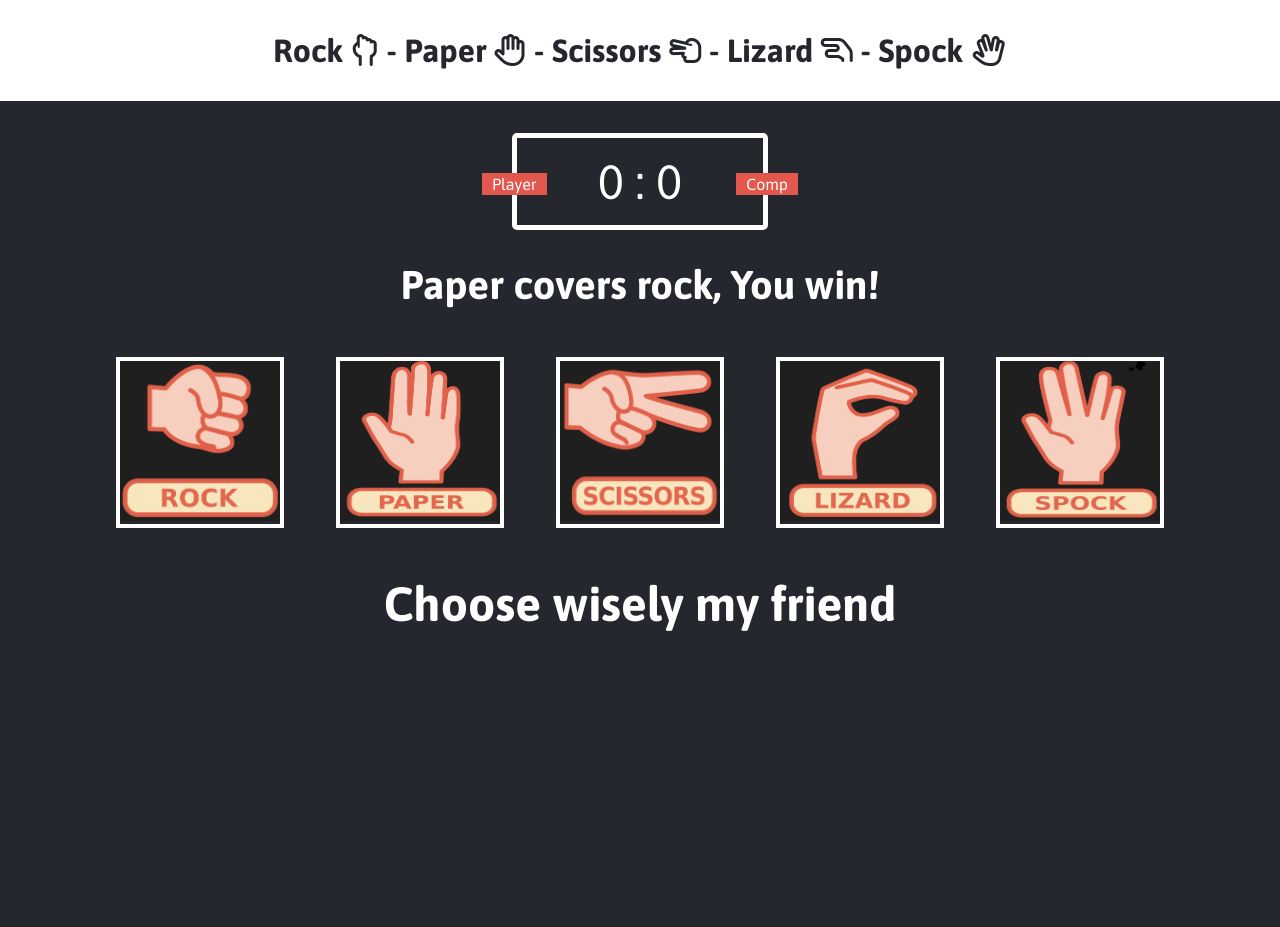
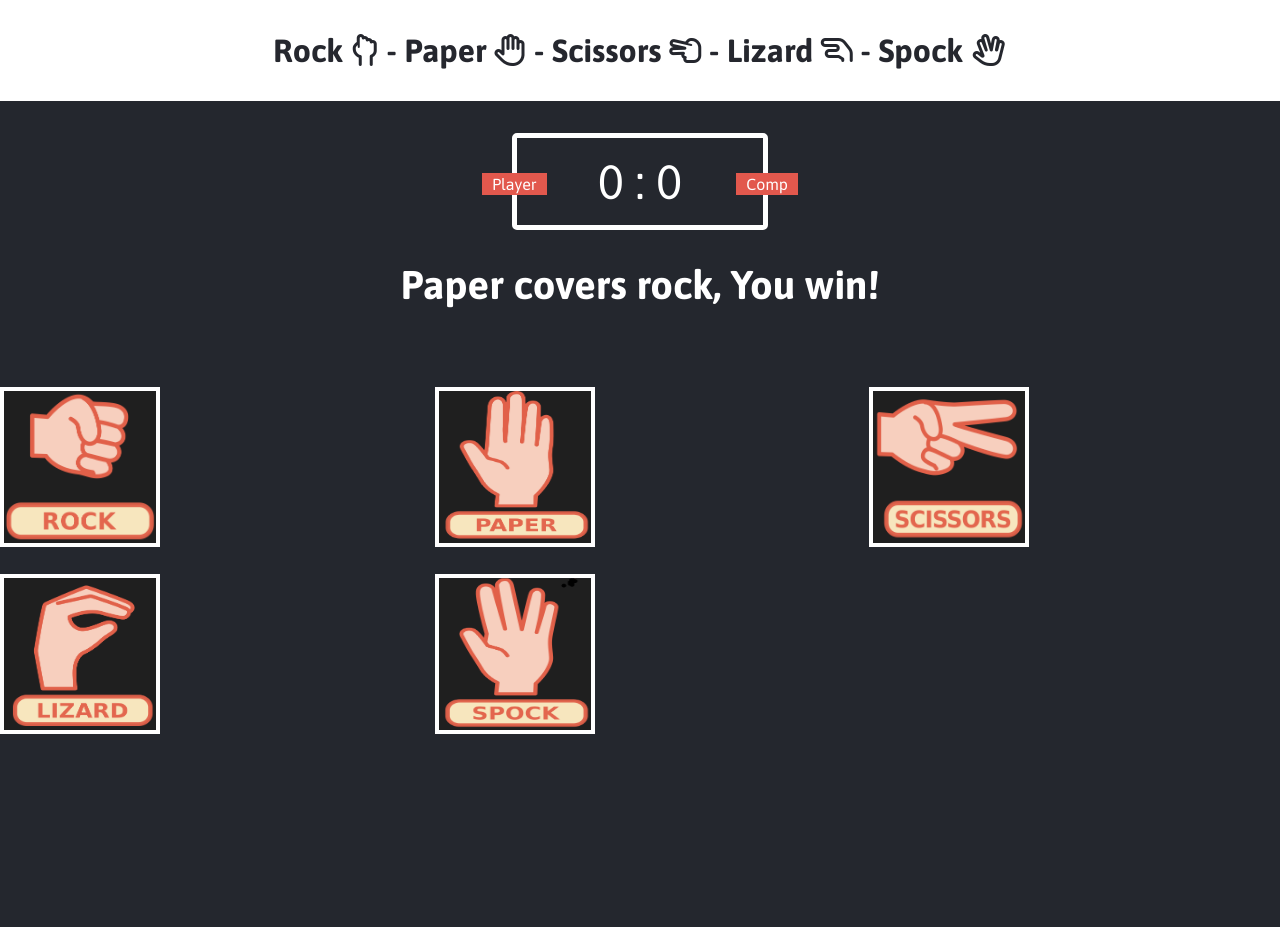
Before and after one commit to PajoHack/rock-paper-scissors-lizard-spock, a plain HTML site: page index.html in a window 1280 px wide. Shown: the top 927 px of the page. Before the commit the page ends 800 px from the top, so only its background shows below. Drawn offline with Linux system fonts and the light colour scheme.

Commit message:
Add favicon and grid layout

```diff
--- a/assets/css/styles.css
+++ b/assets/css/styles.css
@@ -8,6 +8,7 @@
 
 body {
     background-color: #24272E;
+    background-image: url('../images/image-of-outer-space.jpg') no-repeat center center;
 }
 
 header {
@@ -15,6 +16,10 @@ header {
     color: #25272E;
     text-align: center;
     padding: 2rem;
+}
+
+.wrapper {
+    background-image: url('../images/image-of-outer-space.jpg') no-repeat center center;
 }
 
 .scores-div {
@@ -52,33 +57,38 @@ header {
     color: white;
     text-align: center;
     font-weight: bold;
+    margin-bottom: 5rem;
 }
 
-/* .result > p {
-    text-transform: uppercase;
+.main-grid {
+    display: grid;
+    gap: 1.5rem;
+    grid-template-columns: repeat(3, 1fr);
+    grid-template-rows: repeat(3, 1fr);
+}
+
+/* .options {
+    text-align: center;
+    margin: 50px;
 } */
 
-.options {
-    text-align: center;
-    margin-top: 50px;
-}
+.option {
 
-.option {
-    border: 4px solid white;
-    margin: 0 1.5rem;
-    display: inline-block;
+    /* margin: 0 1.5rem; */
+    /* display: inline-block; */
     transition: all 0.5s ease;
 }
 
 .option > img {
     width: 10rem;
     height: 10rem;
+    border: 4px solid white;
 }
 
-.option:hover {
+.option:hover > img {
     cursor: pointer;
-    border: 10px solid lightskyblue;
-    background: white;
+    border: 5px solid lightskyblue;
+    /* background: white; */
 }
 
 #select-option {
--- a/index.html
+++ b/index.html
@@ -30,7 +30,9 @@
         <p class="">Paper covers rock, You win!</p>
     </div>
 
-    <div class="options">
+    <main class="main-grid">
+
+        <!-- <div class="options"> -->
 
             <div id="rock" class="option">
                 <img src="assets/images/rock.png" alt="">
@@ -55,7 +57,9 @@
                 <img src="assets/images/spock.png" alt="">
             </div>
 
-    </div>
+        <!-- </div> -->
+
+    </main>
 
     <p id="select-option">Choose wisely my friend</p>
 
```
Also changed, not shown: 1 other file. Lines whose indentation alone changed are shown as unchanged.
